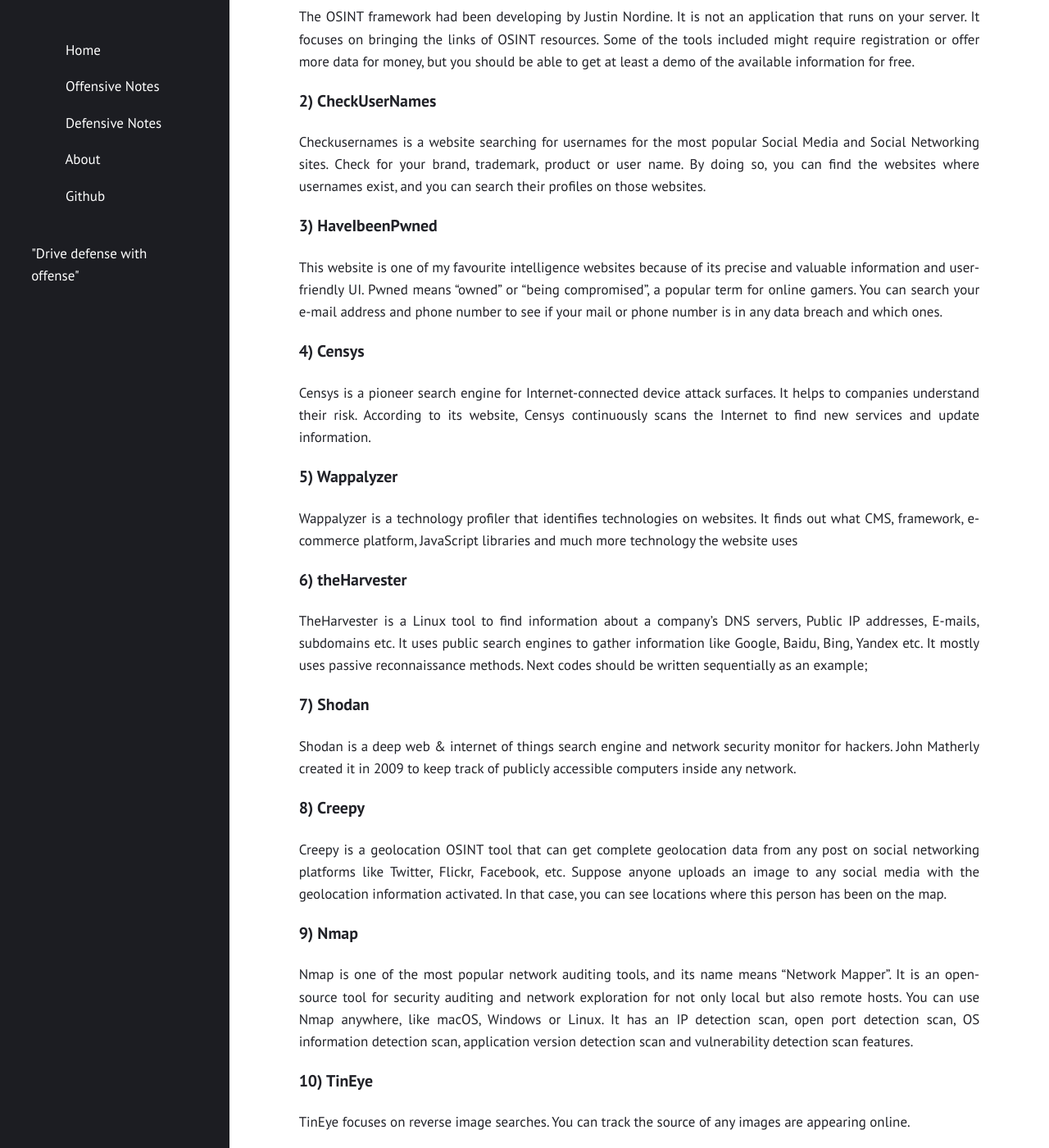
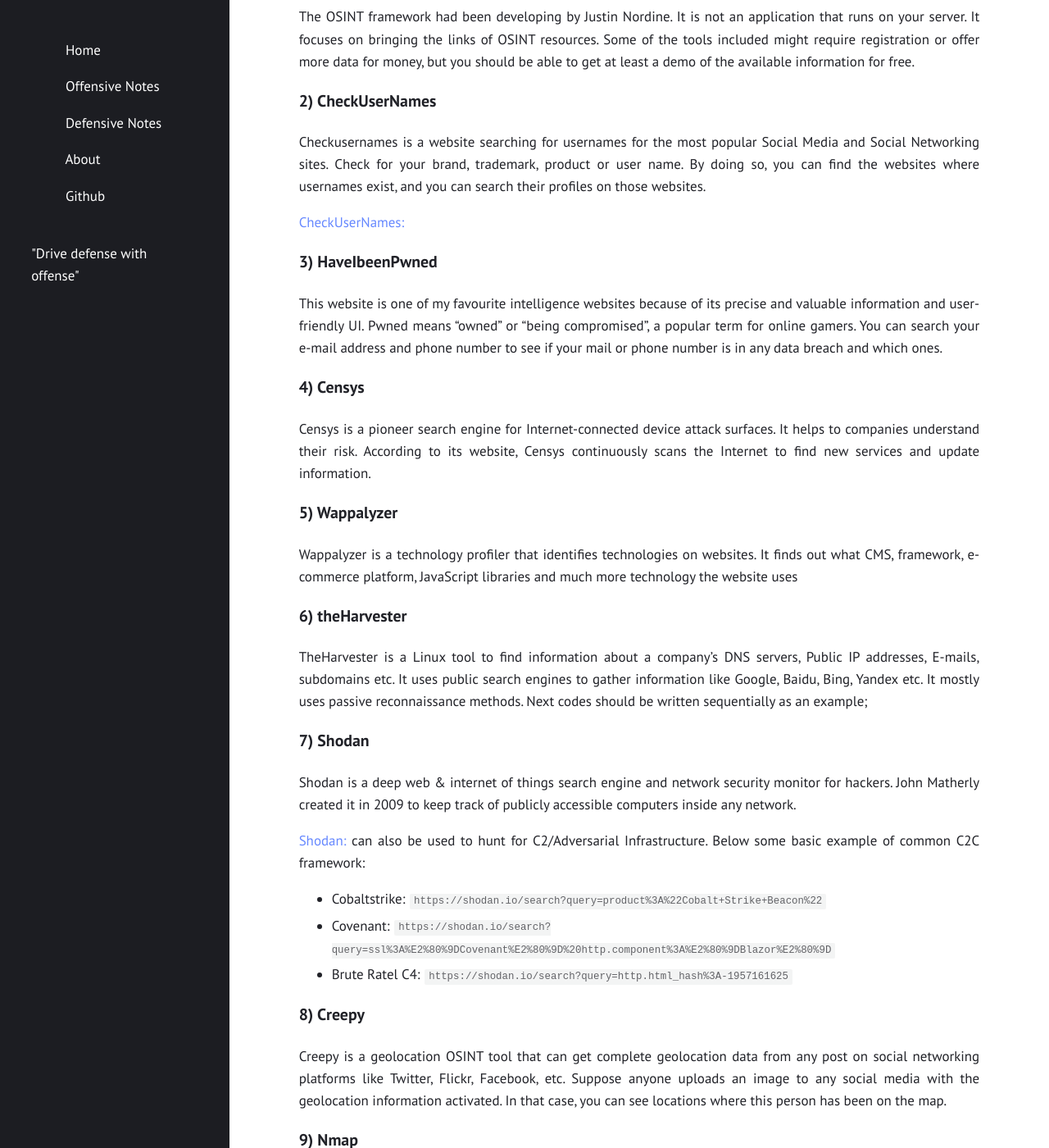
Before and after one commit to Fil88/Fil88.github.io, a Jekyll site: the page built from _posts/2021-02-01-Open-Source-Intelligence-(OSINT).md, in a window 1280 px wide and 1400 px high, scrolled down 1229 px. Shown: the whole window at 82% size. Built offline with Jekyll 4.4.1, drawn with Linux system fonts in a browser that asks for light colours.

Commit message:
Update 2021-02-01-Open-Source-Intelligence-(OSINT).md

```diff
--- a/_posts/2021-02-01-Open-Source-Intelligence-(OSINT).md
+++ b/_posts/2021-02-01-Open-Source-Intelligence-(OSINT).md
@@ -34,6 +34,8 @@
 
 Checkusernames is a website searching for usernames for the most popular Social Media and Social Networking sites. Check for your brand, trademark, product or user name. By doing so, you can find the websites where usernames exist, and you can search their profiles on those websites.
 
+[CheckUserNames:](http://checkusernames.com/)
+
 ### 3) HaveIbeenPwned
 
 This website is one of my favourite intelligence websites because of its precise and valuable information and user-friendly UI. Pwned means “owned” or “being compromised”, a popular term for online gamers. You can search your e-mail address and phone number to see if your mail or phone number is in any data breach and which ones.
@@ -55,6 +57,13 @@
 
 Shodan is a deep web & internet of things search engine and network security monitor for hackers. John Matherly created it in 2009 to keep track of publicly accessible computers inside any network.
 
+[Shodan:](https://www.shodan.io/) can also be used to hunt for C2/Adversarial Infrastructure. Below some basic example of common C2C framework:
+
+- Cobaltstrike: `https://shodan.io/search?query=product%3A%22Cobalt+Strike+Beacon%22`
+- Covenant: `https://shodan.io/search?query=ssl%3A%E2%80%9DCovenant%E2%80%9D%20http.component%3A%E2%80%9DBlazor%E2%80%9D`
+- Brute Ratel C4: `https://shodan.io/search?query=http.html_hash%3A-1957161625`
+
+
 ### 8) Creepy
 
 Creepy is a geolocation OSINT tool that can get complete geolocation data from any post on social networking platforms like Twitter, Flickr, Facebook, etc.
```
